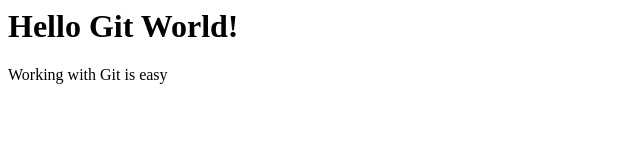
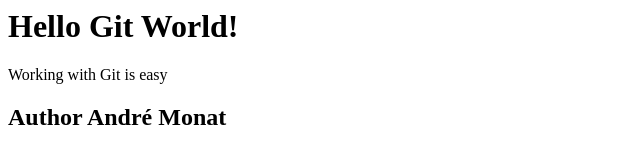
Before and after one commit to andremonat/GitM, a plain HTML site: page index.html in a window 1280 px wide. Shown: the whole page, without its empty margins (0-640 px from the left). Drawn offline with Linux system fonts and the light colour scheme.

Commit message:
Added an author

```diff
--- a/index.html
+++ b/index.html
@@ -2,3 +2,4 @@
 <div>
     <p> Working with Git is easy</p>
 </div>
+<h2>Author André Monat</h2>
```
